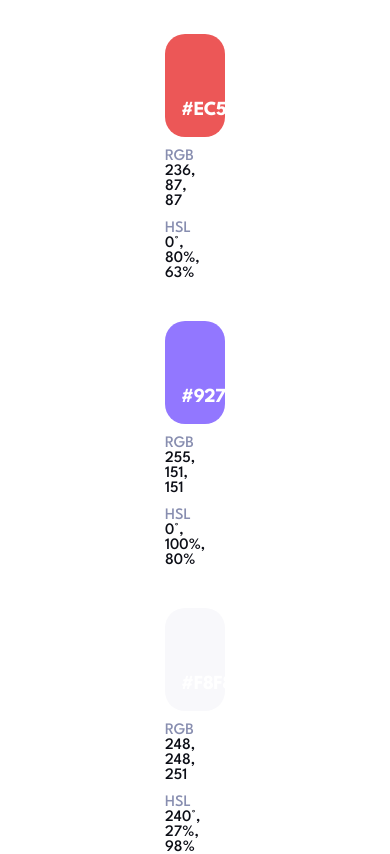
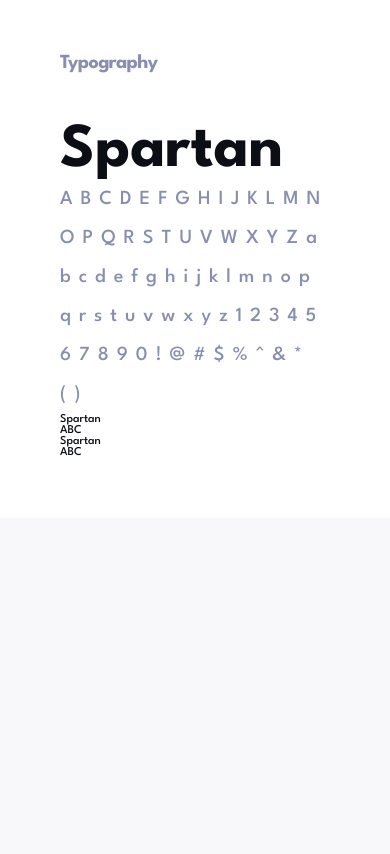
Before and after one commit to rparias/invoice-app-ts-next, a Next.js app: page /designSystem in a window 390 px wide. Shown: the part 2600-3454 px from the top of the page. After the commit the page ends 3118 px from the top, so only its background shows below. Built offline with nearby package versions, Linux system fonts and the light colour scheme.

Commit message:
adds custom breakpoint for 1920px on dynamic font size

```diff
--- a/styles/DesignSystem.module.scss
+++ b/styles/DesignSystem.module.scss
@@ -1,5 +1,11 @@
+@import 'globals/breakpoints';
+
 .container {
   margin: 0 auto;
   max-width: 1440px;
-  padding: 90px 165px;
+  padding: 60px;
+
+  @include md {
+    padding: 80px 165px;
+  }
 }
--- a/templates/Typography/typography.module.scss
+++ b/templates/Typography/typography.module.scss
@@ -1,6 +1,16 @@
+@import 'globals/breakpoints';
+
 .typographyTitle {
-  font-size: 120px;
+  font-size: 16vw;
   font-weight: bold;
+
+  @include md {
+    font-size: 8vw;
+  }
+
+  @include breakpoint(1920px) {
+    font-size: 6vw;
+  }
 }
 
 .alphabet {
```
